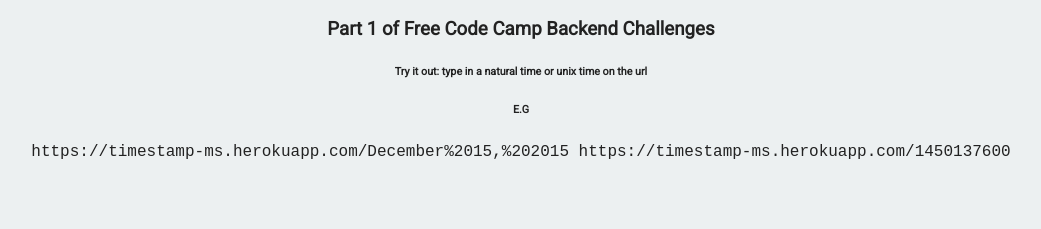
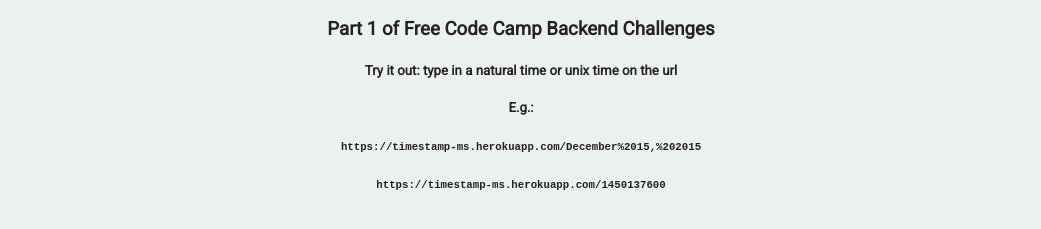
Before and after one commit to jcsonofashepherd/freecodecamp-jcc-timestamp-microservice, a website: page views/index.html in a window 1280 px wide. Shown: the part 81-310 px from the top of the page, without its empty margins (119-1160 px from the left). Drawn offline with Linux system fonts and the light colour scheme.

Commit message:
Checkpoint

```diff
--- a/views/index.html
+++ b/views/index.html
@@ -12,11 +12,10 @@
       <div class="container">
          <h1>Free Code Camp Timestamp Microservice</h1>
          <h3>Part 1 of Free Code Camp Backend Challenges</h3>
-         <h6>Try it out: type in a natural time or unix time on the url</h6>
-         <h6>
-          E.G
-        </h6>
-         <code>https://timestamp-ms.herokuapp.com/December%2015,%202015 https://timestamp-ms.herokuapp.com/1450137600</code>
+         <h5>Try it out: type in a natural time or unix time on the url</h5>
+         <h5>E.g.:</h5>
+         <h6><code>https://timestamp-ms.herokuapp.com/December%2015,%202015</code></h6>
+         <h6><code>https://timestamp-ms.herokuapp.com/1450137600</code></h6>
       </div>
    </body>
 
```
